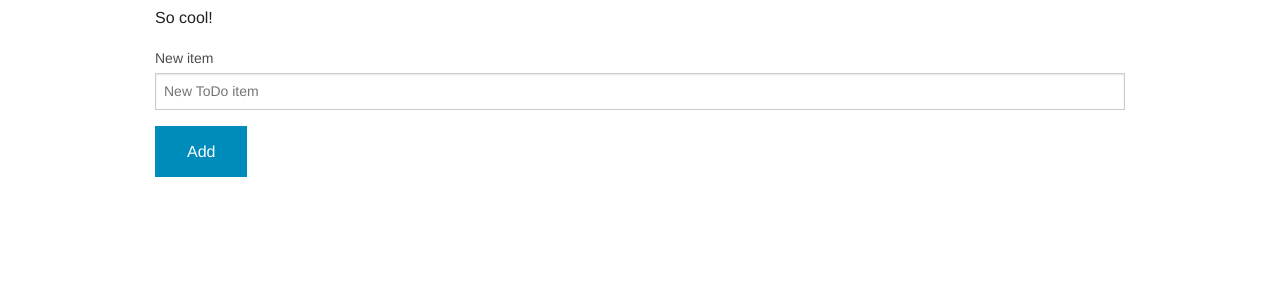
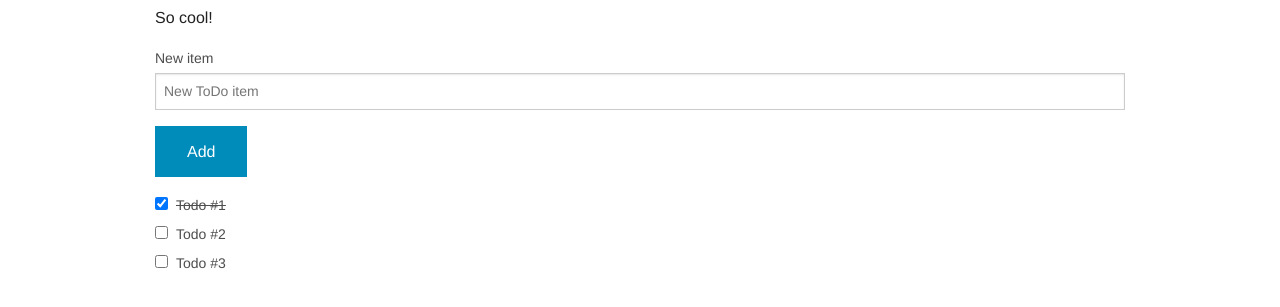
Before and after one commit to gabac/foundation-todo, a website: page index.html in a window 1280 px wide. Shown: the part 83-390 px from the top of the page. Drawn offline with nearby package versions, Linux system fonts and the light colour scheme.

Commit message:
Added todo list

```diff
--- a/css/app.css
+++ b/css/app.css
@@ -10,3 +10,7 @@
 .off-canvas-wrap, .inner-wrap {
     height: 100%;
 }
+
+.checked label {
+    text-decoration: line-through;
+}
--- a/index.html
+++ b/index.html
@@ -46,6 +46,21 @@
                 <input type="text" placeholder="New ToDo item" /><a href="#" class="button">Add</a>
               </div>
             </div>
+            <div class="row">
+              <div class="large-12 columns checked">
+                <input id="checkbox1" type="checkbox" checked><label for="checkbox1">Todo #1</label>
+              </div>
+            </div>
+            <div class="row">
+              <div class="large-12 columns">
+                <input id="checkbox2" type="checkbox"><label for="checkbox2">Todo #2</label>
+              </div>
+            </div>
+            <div class="row">
+              <div class="large-12 columns">
+                <input id="checkbox3" type="checkbox"><label for="checkbox3">Todo #3</label>
+              </div>
+            </div>
           </form>
 
         </section>
```
